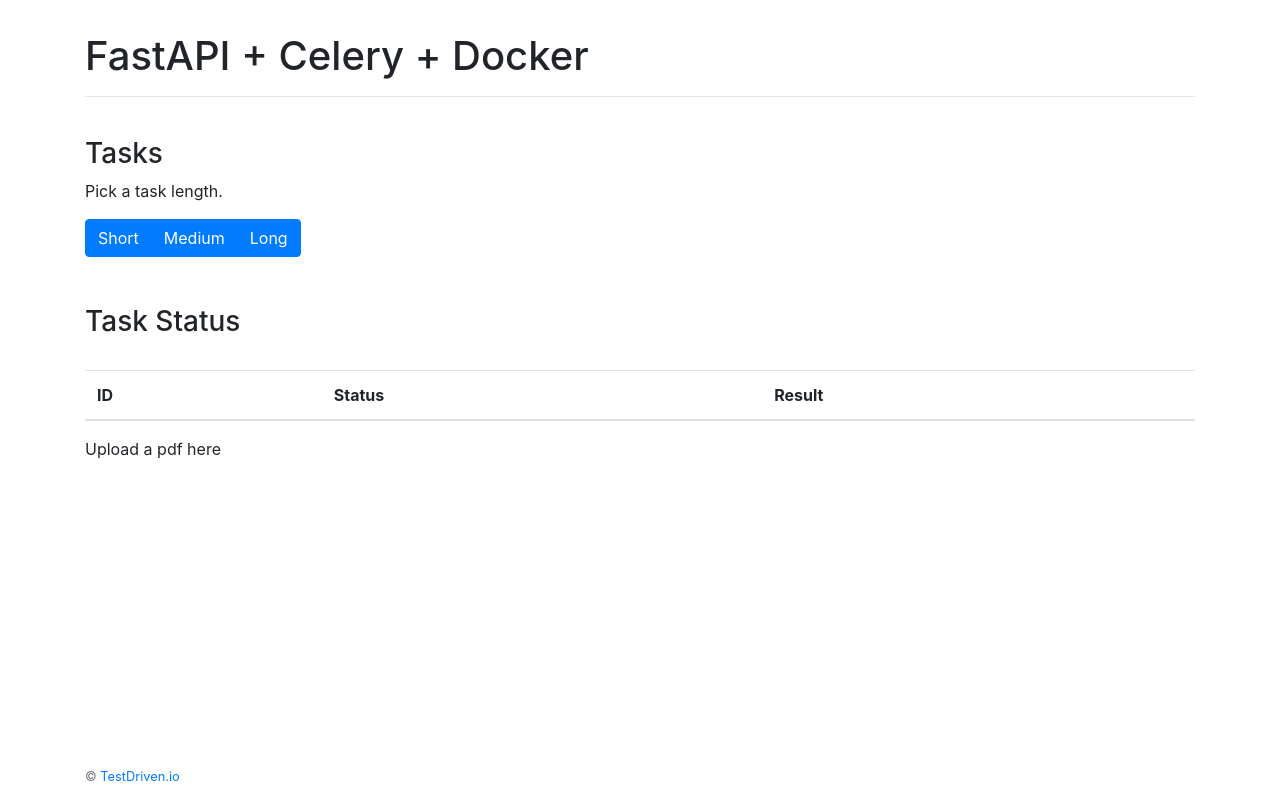
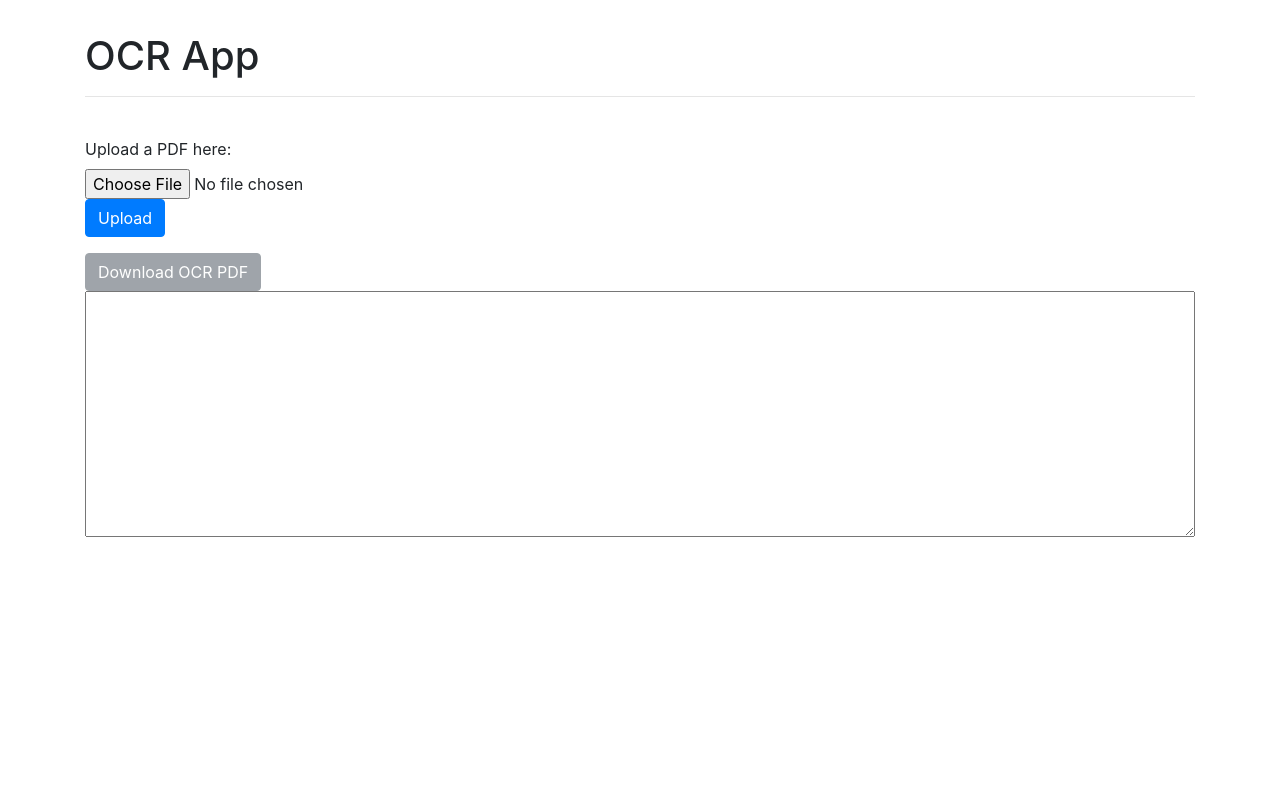
Before and after one commit to mchoiruln/ocr-python, a FastAPI app: page / in a window 1280 px wide. After the commit the page ends 537 px from the top, so only its background shows below. Run offline with FastAPI, Linux system fonts and the light colour scheme; lists and menus that the app fills with data are empty; parts of the project's set-up code (start-up, migrations or seed data) failed here and were passed over.

Commit message:
feat: add simple ui at homepage

```diff
--- a/project/main.py
+++ b/project/main.py
@@ -2,8 +2,7 @@ from fastapi import Body, FastAPI, Request, WebSocket
 from fastapi.responses import JSONResponse
 from fastapi.staticfiles import StaticFiles
 from fastapi.templating import Jinja2Templates
-from celery.result import AsyncResult
-from worker import create_task, get_product_recommendation
+
 import asyncio
 import websockets
 
@@ -12,6 +11,9 @@ import shutil
 from pathlib import Path
 
 from routers import tesserract
+
+UPLOAD_DIR = Path("uploads")
+UPLOAD_DIR.mkdir(exist_ok=True)
 
 app = FastAPI()
 app.mount("/static", StaticFiles(directory="static"), name="static")
@@ -24,64 +26,3 @@ app.include_router(tesserract.router)
 @app.get("/")
 def home(request: Request):
     return templates.TemplateResponse("home.html", context={"request": request})
-
-
-@app.post("/tasks", status_code=201)
-def run_task(payload = Body(...)):
-    task_type = payload["type"]
-    task = create_task.delay(int(task_type))
-    return JSONResponse({"task_id": task.id})
-
-
-@app.get("/tasks/{task_id}")
-def get_status(task_id):
-    task_result = AsyncResult(task_id)
-    result = {
-        "task_id": task_id,
-        "task_status": task_result.status,
-        "task_result": task_result.result
-    }
-    return JSONResponse(result)
-
-
-@app.get("/product/recommendations/{product_id}")
-def get_product_recommendations(product_id: int):
-    task = get_product_recommendation.delay(product_id)
-    return JSONResponse({"task_id": task.id})
-
-
-@app.websocket("/ws/task/{task_id}")
-async def websocket_endpoint(websocket: WebSocket, task_id: str):
-    await websocket.accept()
-
-    # Get the task result asynchronously
-    result = AsyncResult(task_id, app=get_product_recommendation)
-
-    while True:
-        if result.ready():
-            break
-        await asyncio.sleep(1)
-
-    # Task is ready, send the final result
-    if result.successful():
-        result = {
-            "status": result.state,
-            "result": result.result
-        }
-        await websocket.send_text(str(result))
-        await websocket.close()
-    else:
-        await websocket.send_text(result.state)
-
-UPLOAD_DIR = Path("uploads")
-UPLOAD_DIR.mkdir(exist_ok=True)
-
-@app.post("/uploadfile/")
-async def create_upload_file(file: UploadFile | None = None):
-    if not file:
-        return {"message": "No upload file sent"}
-    else:
-        file_location = UPLOAD_DIR / file.filename
-        with file_location.open("wb") as buffer:
-            shutil.copyfileobj(file.file, buffer)
-        return {"info": f"file '{file.filename}' saved at '{file_location}'"}
--- a/project/requirements.txt
+++ b/project/requirements.txt
@@ -1,8 +1,6 @@
 websockets==12.0
 aiofiles==23.1.0
-celery==5.2.7
 fastapi==0.95.0
-flower==1.2.0
 Jinja2==3.1.2
 pytest==7.2.2
 redis==4.5.4
@@ -11,7 +9,6 @@ uvicorn==0.21.1
 httpx==0.23.3
 scikit-learn==1.3.2
 nltk==3.8.1
-mysql-connector-python==8.2.0
 
 python-multipart==0.0.9
 pytesseract==0.3.10
--- a/project/static/main.js
+++ b/project/static/main.js
@@ -1,47 +1,68 @@
-// custom javascript
+function handleUpload() {
+  const fileInput = document.getElementById('pdfFile');
+  const uploadBtn = document.getElementById('upload-button');
+  uploadBtn.setAttribute('disabled', 'disabled');
 
-(function() {
-  console.log('Sanity Check!');
-})();
+  const anchorResult = document.getElementById('link-result');
+  anchorResult.classList.add('disabled');
+  anchorResult.href = '';
 
-function handleClick(type) {
-  fetch('/tasks', {
+  const file = fileInput.files[0];
+
+  if (!file) {
+    alert('Please select a PDF file to upload.');
+    return;
+  }
+
+  const formData = new FormData();
+  formData.append('pdf_file', file);
+
+  fetch('/tesseract/pdf-to-ocr', {
     method: 'POST',
-    headers: {
-      'Content-Type': 'application/json'
-    },
-    body: JSON.stringify({ type: type }),
+    body: formData,
   })
-  .then(response => response.json())
-  .then(data => {
-    getStatus(data.task_id)
+    .then(async (response) => {
+      if (response.ok) {
+        const res = await response.json();
+
+        anchorResult.href = res.document;
+        anchorResult.classList.remove('disabled');
+      } else {
+        throw new Error('Failed to upload file.');
+      }
+    })
+    .catch((error) => {
+      console.error('Error:', error);
+      alert('Failed to upload file.');
+    });
+
+  const resultarea = document.getElementById('resultarea');
+  resultarea.value = 'extracting text from pdf ...';
+
+  fetch('/tesseract/pdf-to-text', {
+    method: 'POST',
+    body: formData,
   })
+    .then(async (response) => {
+      if (response.ok) {
+        console.log('File uploaded successfully!');
+        // Lakukan tindakan selanjutnya setelah pengunggahan selesai
+        const res = await response.json();
+
+        if (Array.isArray(res.extracted_text)) {
+          resultarea.value = res.extracted_text.join();
+        } else {
+          resultarea.value = res.extracted_text;
+        }
+      } else {
+        throw new Error('Failed to upload file.');
+      }
+    })
+    .catch((error) => {
+      console.error('Error:', error);
+      resultarea.value = 'error: unable to extracting text from pdf';
+    })
+    .finally(() => {
+      uploadBtn.removeAttribute('disabled');
+    });
 }
-
-function getStatus(taskID) {
-  fetch(`/tasks/${taskID}`, {
-    method: 'GET',
-    headers: {
-      'Content-Type': 'application/json'
-    },
-  })
-  .then(response => response.json())
-  .then(res => {
-    console.log(res)
-    const html = `
-      <tr>
-        <td>${taskID}</td>
-        <td>${res.task_status}</td>
-        <td>${res.task_result}</td>
-      </tr>`;
-    const newRow = document.getElementById('tasks').insertRow(0);
-    newRow.innerHTML = html;
-
-    const taskStatus = res.task_status;
-    if (taskStatus === 'SUCCESS' || taskStatus === 'FAILURE') return false;
-    setTimeout(function() {
-      getStatus(res.task_id);
-    }, 1000);
-  })
-  .catch(err => console.log(err));
-}
--- a/project/templates/_base.html
+++ b/project/templates/_base.html
@@ -1,21 +1,26 @@
 <!DOCTYPE html>
 <html>
-
   <head>
-    <meta charset="utf-8">
-    <title>FastAPI + Celery + Docker{% block title %}{% endblock %}</title>
+    <meta charset="utf-8" />
+    <title>OCR App{% block title %}{% endblock %}</title>
     <!-- meta -->
-    <meta name="description" content="">
-    <meta name="author" content="">
-    <meta name="viewport" content="width=device-width,initial-scale=1">
+    <meta name="description" content="" />
+    <meta name="author" content="" />
+    <meta name="viewport" content="width=device-width,initial-scale=1" />
     <!-- styles -->
-    <link rel="stylesheet" href="https://cdn.jsdelivr.net/npm/bootstrap@4.5.3/dist/css/bootstrap.min.css">
-    <link href="{{url_for('static', path='/main.css')}}" rel="stylesheet" media="screen">
+    <link
+      rel="stylesheet"
+      href="https://cdn.jsdelivr.net/npm/bootstrap@4.5.3/dist/css/bootstrap.min.css"
+    />
+    <link
+      href="{{url_for('static', path='/main.css')}}"
+      rel="stylesheet"
+      media="screen"
+    />
     {% block css %}{% endblock %}
   </head>
 
   <body>
-
     <div class="container">
       <!-- child template -->
       {% block content %}{% endblock %}
@@ -24,9 +29,10 @@
     {% include 'footer.html' %}
 
     <!-- scripts -->
-    <script src="{{url_for('static', path='/main.js')}}" type="text/javascript"></script>
+    <script
+      src="{{url_for('static', path='/main.js')}}"
+      type="text/javascript"
+    ></script>
     {% block js %}{% endblock %}
-
   </body>
-
 </html>
--- a/project/templates/footer.html
+++ b/project/templates/footer.html
@@ -1,5 +1,3 @@
 <footer class="footer">
-  <div class="container">
-    <small><span class="text-muted">© <a href="https://testdriven.io">TestDriven.io</a></span></small>
-  </div>
+  <div class="container"></div>
 </footer>
--- a/project/templates/home.html
+++ b/project/templates/home.html
@@ -1,38 +1,42 @@
-{% extends "_base.html" %}
+{% extends "_base.html" %} {% block content %}
+<div class="starter-template">
+  <h1>OCR App</h1>
+  <hr />
+  <br />
+  <div>
+    <form id="uploadForm" enctype="multipart/form-data">
+      <div class="form-group">
+        <label for="pdfFile">Upload a PDF here:</label>
+        <input
+          type="file"
+          class="form-control-file"
+          id="pdfFile"
+          accept=".pdf"
+          required
+        />
+        <button
+          id="upload-button"
+          type="button"
+          class="btn btn-primary"
+          onclick="handleUpload()"
+        >
+          Upload
+        </button>
+      </div>
+    </form>
 
-{% block content %}
+    <a
+      href=""
+      id="link-result"
+      target="_blank"
+      class="btn btn-secondary disabled"
+      role="button"
+      >Download OCR PDF</a
+    >
 
-<div class="starter-template">
-  <h1>FastAPI + Celery + Docker</h1>
-  <hr><br>
-  <div>
-    <h3>Tasks</h3>
-    <p>Pick a task length.</p>
-    <div class="btn-group" role="group" aria-label="Basic example">
-      <button type="button" class="btn btn-primary" onclick="handleClick(1)">Short</a>
-      <button type="button" class="btn btn-primary" onclick="handleClick(2)">Medium</a>
-      <button type="button" class="btn btn-primary" onclick="handleClick(3)">Long</a>
+    <div>
+      <textarea id="resultarea" rows="10" style="width: 100%"></textarea>
     </div>
   </div>
-  <br><br>
-  <div>
-    <h3>Task Status</h3>
-    <br>
-    <table class="table">
-      <thead>
-        <tr>
-          <th>ID</th>
-          <th>Status</th>
-          <th>Result</th>
-        </tr>
-      </thead>
-      <tbody id="tasks">
-      </tbody>
-    </table>
-  </div>
-  <div>
-    Upload a pdf here
-  </div>
 </div>
-
 {% endblock %}
```
Also changed, not shown: docker-compose.yml (+0 -54 lines), project/routers/tesserract.py (+9 -21 lines), project/worker.py (deleted, +0 -131 lines), README.md.
